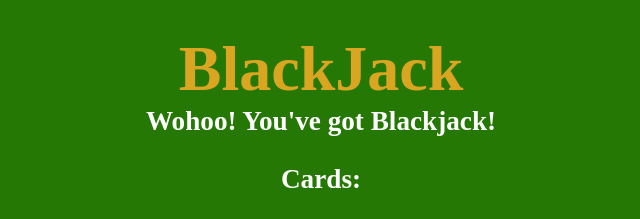
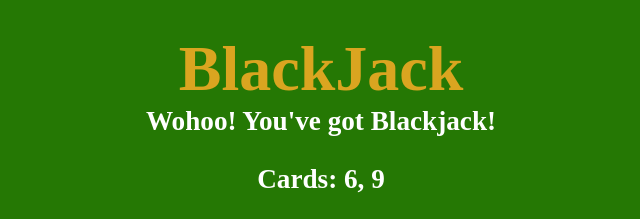
Before and after one commit to Giathi-Daniel/Javascript, a plain HTML site: page Blackjack Game/index.html in a window 1280 px wide. Both pictures are taken after a click on the button "Start Game". Shown: the top 219 px of the page, 319-959 px from the left. Drawn offline with Linux system fonts and the light colour scheme.

Commit message:
BlackJack

```diff
--- a/Blackjack Game/index.html
+++ b/Blackjack Game/index.html
@@ -11,7 +11,7 @@
     <div>
         <h1>BlackJack</h1>
         <p id="message-el">Want to play a round?</p>
-        <p>Cards:</p>
+        <p id="cards-el">Cards:</p>
         <p id="sum-el">Sum:</p>
         <button onclick="startGame()">Start Game</button>
     </div>
--- a/Blackjack Game/script.js
+++ b/Blackjack Game/script.js
@@ -6,10 +6,11 @@
 let isAlive = true;
 
 let messageEl = document.getElementById("message-el");
-// let cardsEl = document.getElementById("cards-el");
-let sumEl = document.getElementById("sum-el");
+let cardsEl = document.getElementById("cards-el");
+let sumEl = document.querySelector("#sum-el");
 
 function startGame() {
+    cardsEl.textContent = "Cards: " + firstCard + ", " + secondCard
     sumEl.textContent = "Sum: " + sum
     if (sum <= 20) {
         message = "Do you want to draw a new card?";
@@ -21,5 +22,4 @@
         isAlive = false;
     }
     messageEl.textContent = message;
-    // cardsEl.textContent = "Cards: " + firstCard + ", " + secondCard; // Display cards
 }
```
